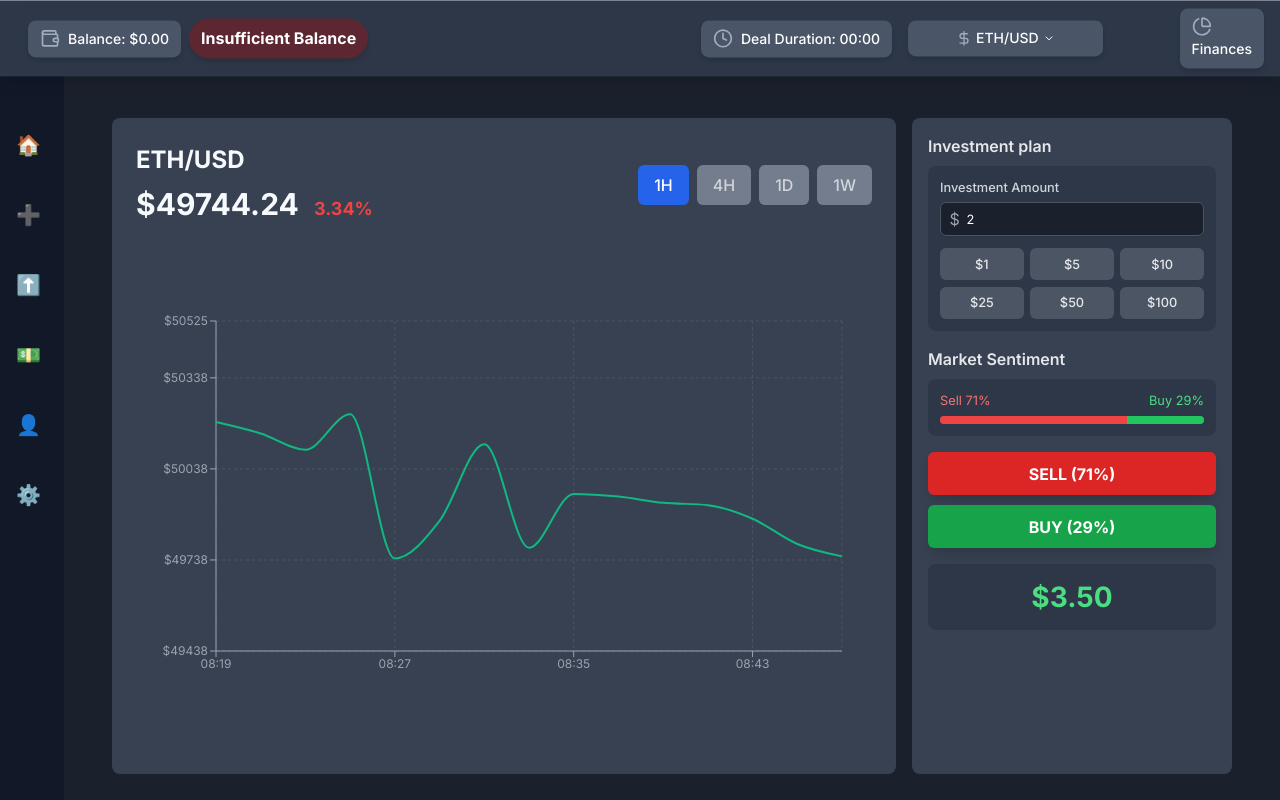
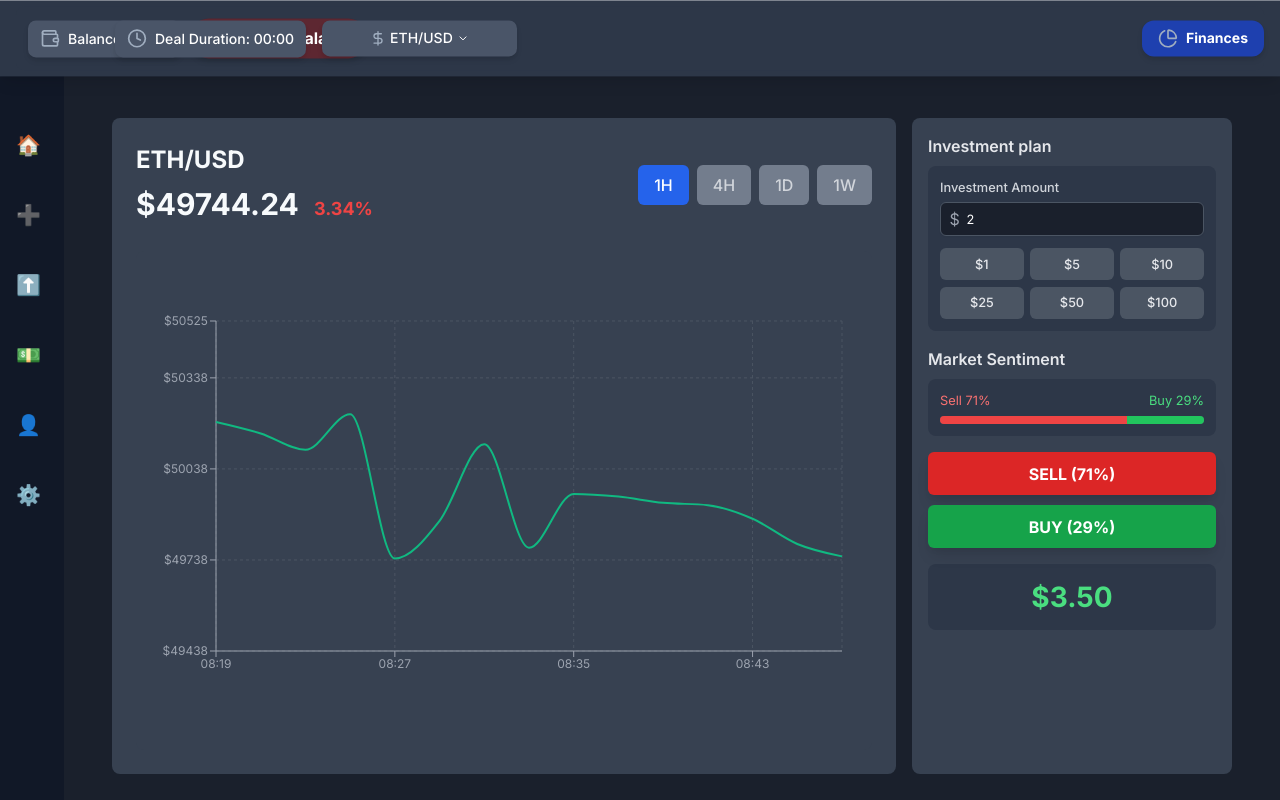
Before and after one commit to MalithKeerthisinghe/Trading-Site, a React (Vite) app: page / in a window 1280 px wide. Built offline with nearby package versions, Linux system fonts and the light colour scheme.

Commit message:
header fixed

```diff
--- a/src/components/Header.css
+++ b/src/components/Header.css
@@ -45,6 +45,7 @@
 }
 
 .info-block.deal-duration {
+  margin-left: -48rem;
   margin-right: 1.5rem; /* Increase gap between Deal Duration and ETH/USD */
 }
 
--- a/src/components/Header.jsx
+++ b/src/components/Header.jsx
@@ -83,7 +83,8 @@ function App() {
 
       {/* Right section: Finances button */}
       <div className="header-section">
-        <button className="button-base button-primary">
+        <button className="button-base finances-button">
+
           <PieChart className="icon" />
           <span className="text-small-medium">Finances</span>
         </button>
```
